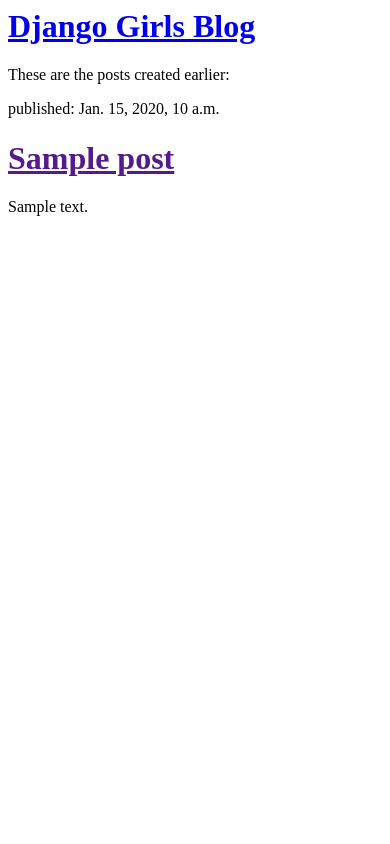
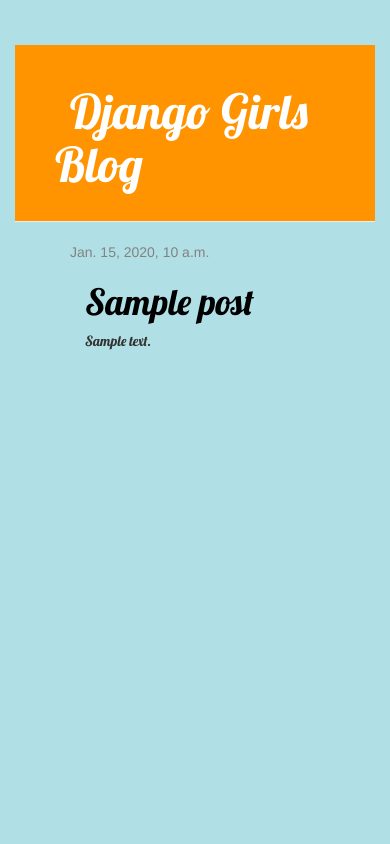
Before and after one commit to portikCoder/my-first-blog, a Django app: page / in a window 390 px wide. Run offline with Django 3.2, Linux system fonts and the light colour scheme; tables that the repository leaves empty hold one stand-in row (values such as "Sample post"); some libraries are stand-ins or nearby versions.

Commit message:
Changed the first HTML for the site._002

```diff
--- /dev/null
+++ b/blog/static/css/blog.css
@@ -0,0 +1,65 @@
+body {
+	background: powderblue;
+	padding-top: 45px;
+	padding-bottom: 15px;
+	padding-left: 15px;
+	padding-right: 15px;
+}
+
+h1 a {
+    color: #FCA205;
+	font-family: 'Lobster';
+	padding-left: 15px;
+}
+
+p {
+	padding-left: 15px;
+	font-family: 'Lobster';
+}
+
+.page-header {
+    background-color: #ff9400;
+    margin-top: 0;
+    padding: 20px 20px 20px 40px;
+}
+
+.page-header h1, .page-header h1 a, .page-header h1 a:visited, .page-header h1 a:active {
+    color: #ffffff;
+    font-size: 36pt;
+    text-decoration: none;
+}
+
+.content {
+    margin-left: 40px;
+}
+
+h1, h2, h3, h4 {
+    font-family: 'Lobster', cursive;
+}
+
+.date {
+    color: #828282;
+}
+
+.save {
+    float: right;
+}
+
+.post-form textarea, .post-form input {
+    width: 100%;
+}
+
+.top-menu, .top-menu:hover, .top-menu:visited {
+    color: #ffffff;
+    float: right;
+    font-size: 26pt;
+    margin-right: 20px;
+}
+
+.post {
+    margin-bottom: 70px;
+}
+
+.post h1 a, .post h1 a:visited {
+    color: #000000;
+}
--- /dev/null
+++ b/blog/templates/blog/base.html
@@ -0,0 +1,32 @@
+{% load staticfiles %}
+<html>
+    <head>
+		<link rel="stylesheet" href="//maxcdn.bootstrapcdn.com/bootstrap/3.2.0/css/bootstrap.min.css">
+		<link rel="stylesheet" href="//maxcdn.bootstrapcdn.com/bootstrap/3.2.0/css/bootstrap-theme.min.css">
+		<link href="//fonts.googleapis.com/css?family=Lobster&subset=latin,latin-ext" rel="stylesheet" type="text/css">
+		<link rel="stylesheet" href="{% static 'css/blog.css' %}">
+
+        <title>Django Test blog</title>
+
+		<style>
+
+			body {
+				background: ;
+			}
+
+		</style>
+    </head>
+<body>
+    <div class="page-header">
+        <h1><a href="/">Django Girls Blog</a></h1>
+    </div>
+    <div class="content container">
+        <div class="row">
+            <div class="col-md-8">
+            {% block content %}
+            {% endblock %}
+            </div>
+        </div>
+    </div>
+</body>
+</html>
--- a/blog/templates/blog/post_list.html
+++ b/blog/templates/blog/post_list.html
@@ -1,19 +1,39 @@
+{% extends 'blog/base.html' %}
+{% load staticfiles %}
+
 <html>
     <head>
+		<link rel="stylesheet" href="//maxcdn.bootstrapcdn.com/bootstrap/3.2.0/css/bootstrap.min.css">
+		<link rel="stylesheet" href="//maxcdn.bootstrapcdn.com/bootstrap/3.2.0/css/bootstrap-theme.min.css">
+		<link href="//fonts.googleapis.com/css?family=Lobster&subset=latin,latin-ext" rel="stylesheet" type="text/css">
+		<link rel="stylesheet" href="{% static 'css/blog.css' %}">
+
         <title>Django Test blog</title>
+
+		<style>
+
+			body {
+				background: ;
+			}
+
+		</style>
     </head>
     <body>
-
-        <div>
+		<button href="{% url 'admin'}">ADMIN INTERFACE</button>
+        <div class="page-header">
 			<h1><a href="/">Django Girls Blog</a></h1>
 		</div>
 		<p>These are the posts created earlier:</p>
-		{% for post in posts %}
-			<div>
-				<p>published: {{ post.published_date }}</p>
-				<h1><a href="">{{ post.title }}</a></h1>
-				<p>{{ post.text|linebreaksbr }}</p>
-			</div>
-		{% endfor %}
+		{% block content %}
+			{% for post in posts %}
+				<div class="post">
+					<div class="date">
+						{{ post.published_date }}
+					</div>
+					<h1><a href="{% url 'post_detail' pk=post.pk %}">{{ post.title }}</a></h1>
+					<p>{{ post.text|linebreaksbr }}</p>
+				</div>
+			{% endfor %}
+		{% endblock %}
     </body>
 </html>
--- a/blog/urls.py
+++ b/blog/urls.py
@@ -3,4 +3,5 @@
 
 urlpatterns = [
     url(r'^$', views.post_list, name='post_list'),
+	url(r'^post/(?P<pk>\d+)/$', views.post_detail, name='post_detail'),
 ]
--- a/blog/views.py
+++ b/blog/views.py
@@ -1,7 +1,12 @@
 from django.shortcuts import render
 from django.utils import timezone
 from .models import Post
+from django.shortcuts import render, get_object_or_404
 
 def post_list(request):
     posts = Post.objects.order_by('published_date')
     return render(request, 'blog/post_list.html', {'posts':posts})
+
+def post_detail(request, pk):
+	post = get_object_or_404(Post, pk=pk)
+	return render(request, 'blog/post_detail.html', {'post':post})
```
Also changed, not shown: blog/templates/blog/post_detail.html (added, +13 -0 lines).
